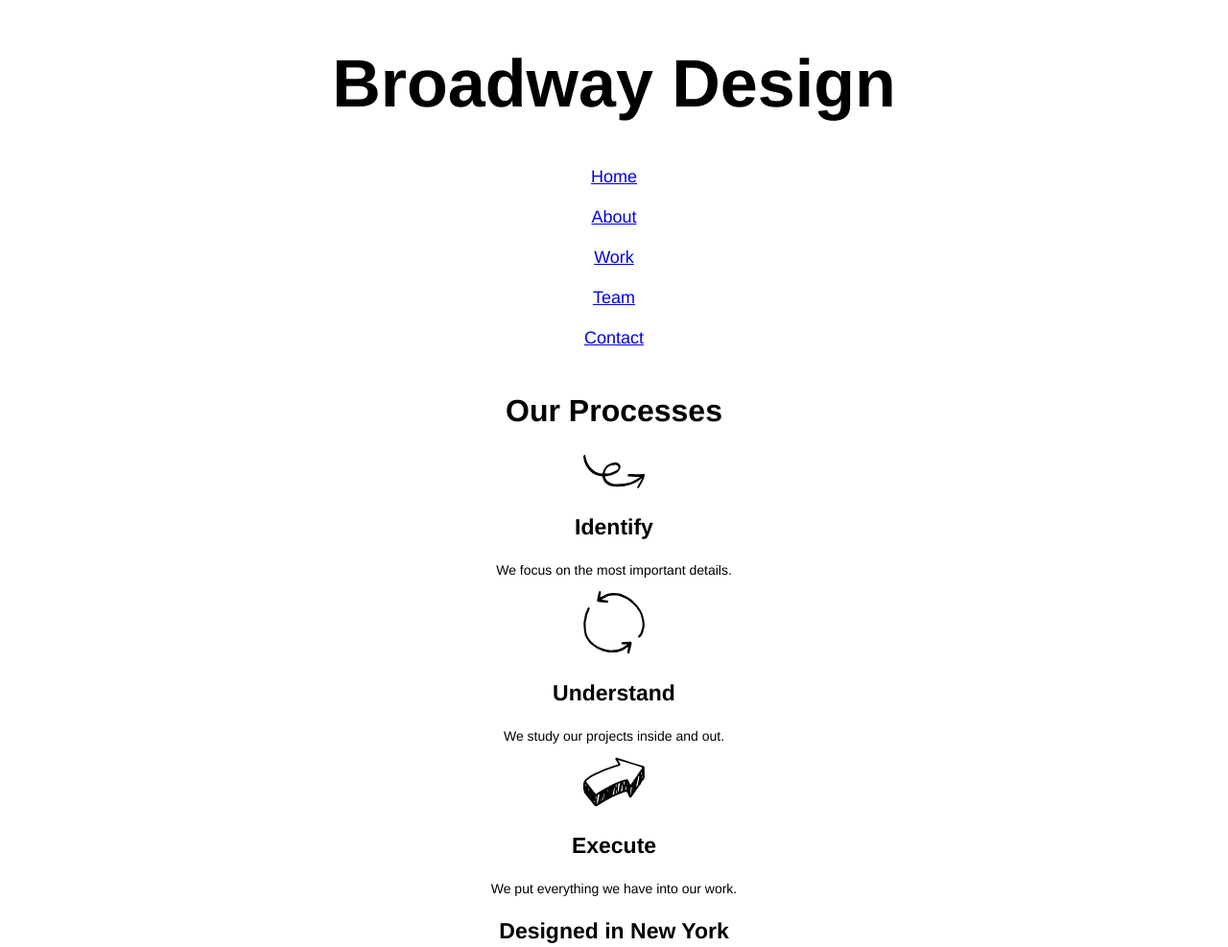
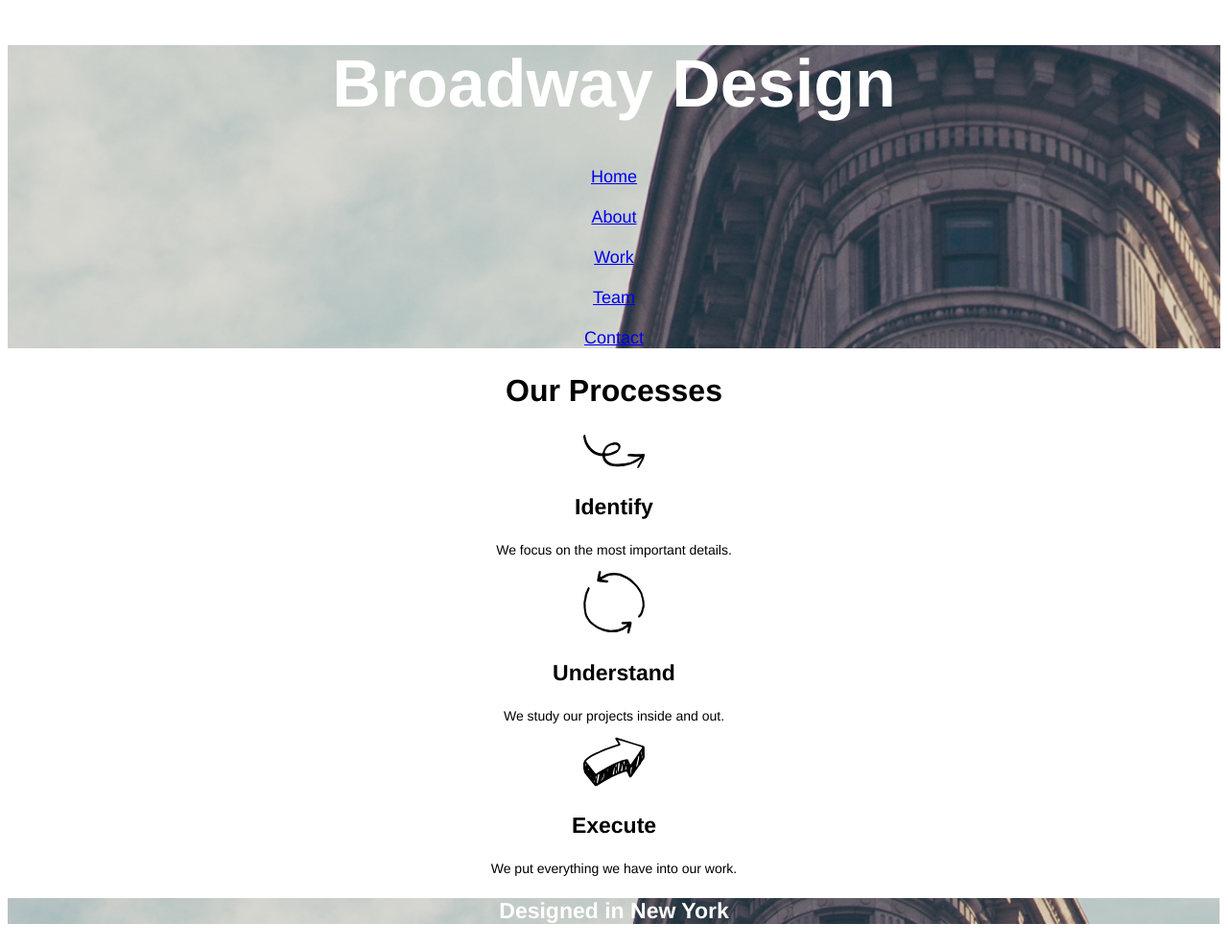
Before and after one commit to colindominic/broadway, a plain HTML site: page index.html in a window 1280 px wide. Shown: the top 987 px of the page at 96% size. Drawn offline with Linux system fonts and the light colour scheme.

Commit message:
project complete

```diff
--- a/index.html
+++ b/index.html
@@ -13,7 +13,7 @@
         <a href="#about">About</a><br /><br />
         <a href="#work">Work</a><br /><br />
         <a href="#team">Team</a><br /><br />
-        <a href="#contact">Contact</a><br /><br />
+        <a href="#contact">Contact</a>
       </nav>
     </div>
     <div id="about" class="about">
--- a/resources/css/style.css
+++ b/resources/css/style.css
@@ -4,7 +4,10 @@ html {
 }
 
 .header, .location {
-  background-image: url("./resources/images/the-flatiron-building.png");
+  background-image: url("the-flatiron-building.png");
+  background-position: center;
+  background-repeat: no-repeat;
+  background-size: cover;
 }
 
 h1 {
@@ -15,7 +18,7 @@ h1 {
   font-size: 18px;
 }
 
-/*.header, h3.location,*/ .footer {
+.header, h3.location, .footer {
   color: white;
 }
 
```
Also changed, not shown: resources/css/the-flatiron-building.png (added).
